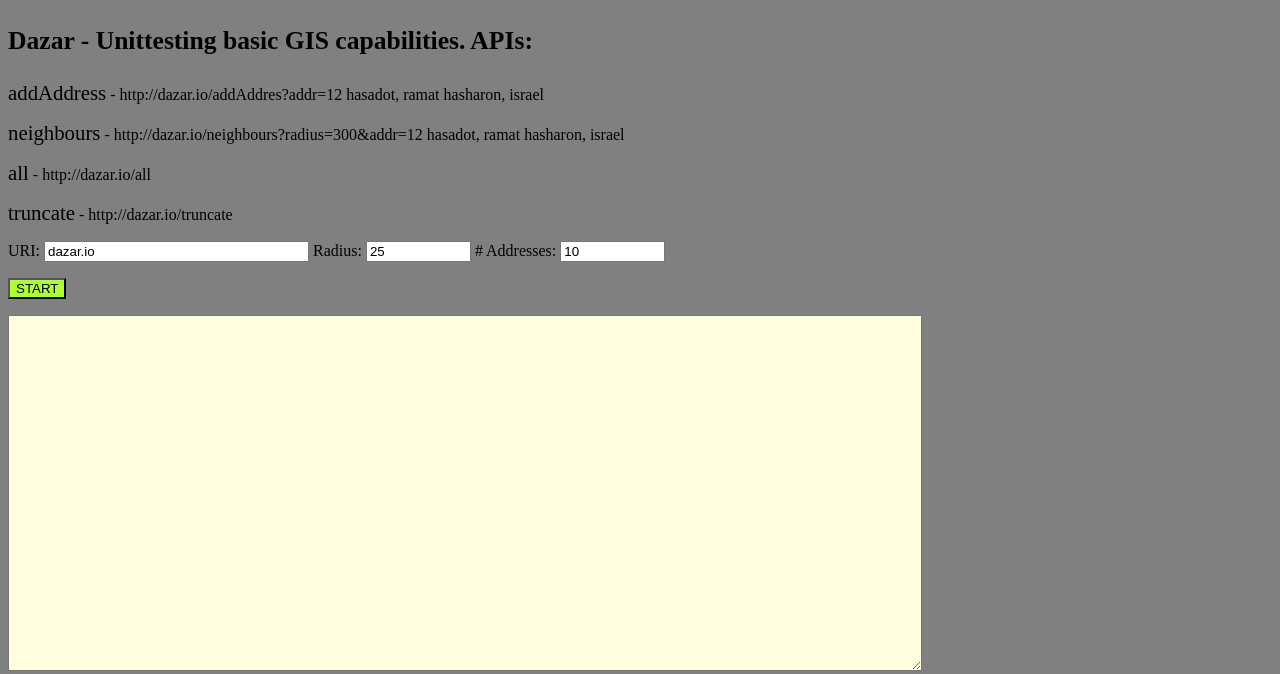
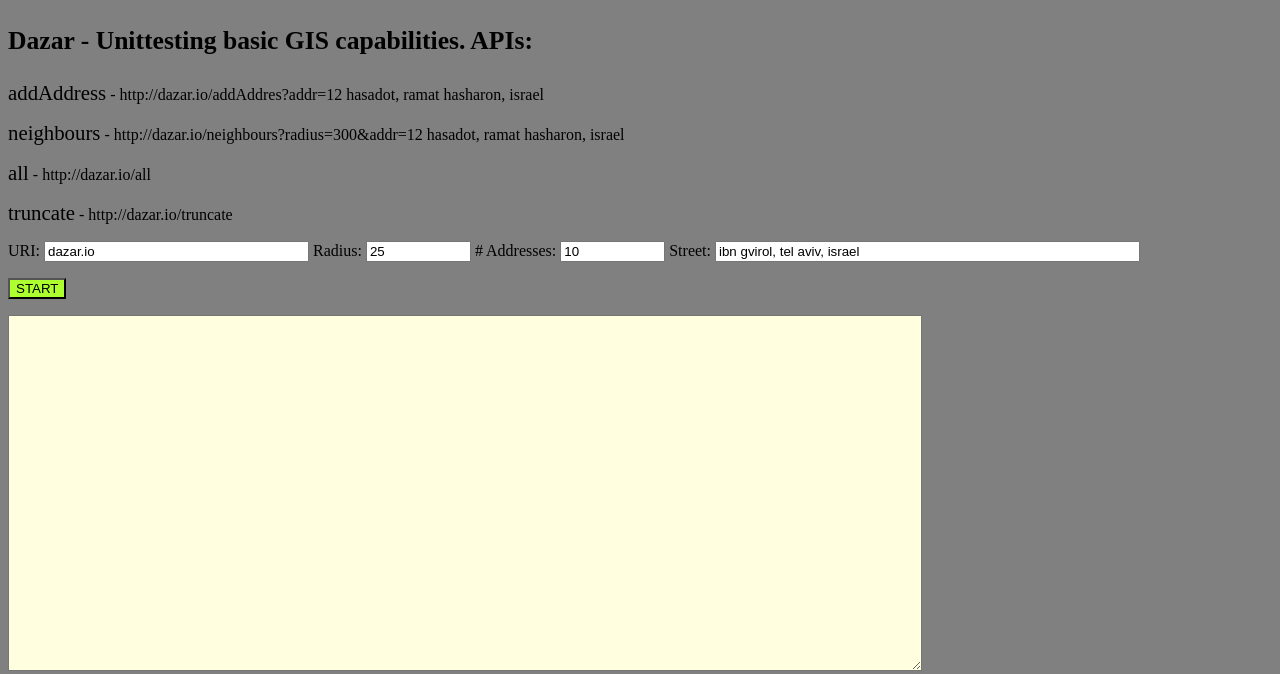
Before and after one commit to alexshacked/dazar, a Python web app: template django_backend/django_backend/templates/gisUnittest.html in a window 1280 px wide. Shown: the top 674 px of the page. Run offline with Jinja, Linux system fonts and the light colour scheme; the template is opened without the code that fills it, so the values that code supplies are empty.

Commit message:
# addresses

```diff
--- a/django_backend/django_backend/templates/gisUnittest.html
+++ b/django_backend/django_backend/templates/gisUnittest.html
@@ -20,6 +20,8 @@
         <input type="text" name="txtRadius" size="10" maxlength="10" />
         # Addresses:
         <input type="text" name="txtAddrs" size="10" maxlength="10" />
+        Street:
+        <input type="text" name="txtStreet" size="50" maxlength="50" />
     </p>
     <p>
         <input type="button" name="buttonCrawl" style="color: black; background-color: GreenYellow" value="START" />
@@ -103,7 +105,7 @@
         asyncDisplay('**** Start getting neighbours for each addresses of street: ' + street + ' in range of ' + range + ' meters ****\n');
         startUri = baseUri + '/neighbours?radius=' + range + '&addr=';
         for (var i = 1; i < numAddresses; i++) { // 10 addresses on the street
-            var houseAddr = i + street;
+            var houseAddr = i + ' ' + street;
             var uri = startUri + houseAddr;
             sendMsg(uri);
         }
@@ -115,7 +117,7 @@
         cleanDB(srvLocation);
         cleanDisplay();
 
-        var street = ' ibn gvirol, tel aviv, israel';
+        var street =   document.form1.txtStreet.value; //' ibn gvirol, tel aviv, israel';
         radius = document.form1.txtRadius.value;
         numAddresses =  document.form1.txtAddrs.value;
         testOneStreet(srvLocation, street, radius, numAddresses);
@@ -126,6 +128,7 @@
         uri.value = 'dazar.io'
         document.form1.txtRadius.value = 25;
         document.form1.txtAddrs.value = 10;
+        document.form1.txtStreet.value = 'ibn gvirol, tel aviv, israel';
     }
 
     buttonCrawl.addEventListener("click", buttonStartTest);
```
